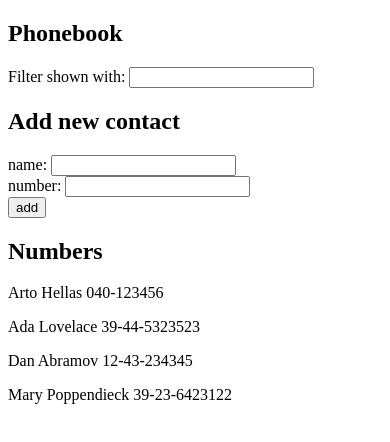
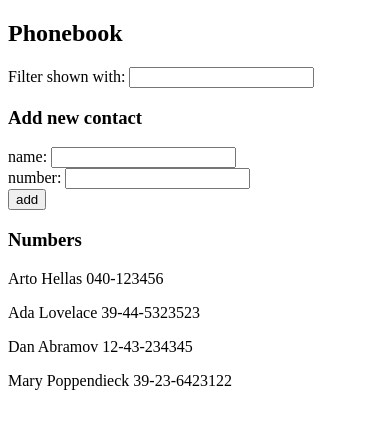
Before and after one commit to BaheYaich/Fullstackopen, a React (Create React App) app in the folder part2/phonebook/: page / in a window 390 px wide. Shown: the top 442 px of the page. Built offline with nearby package versions, Linux system fonts and the light colour scheme.

Commit message:
Exercice 2.10: Phone book Step-5

```diff
--- a/part2/phonebook/src/App.js
+++ b/part2/phonebook/src/App.js
@@ -1,6 +1,20 @@
 import { useState } from 'react'
 
 const Person = ({persons}) => <p>{persons.name} {persons.number}</p>
+const PersonForm = ({functionReference, setNewName, newName, setNewNumber, newNumber}) => {
+  return (
+    <form onSubmit={functionReference}>
+        <div>
+          name: <input name="name" onChange={e => setNewName(e.target.value)} value={newName} />
+        </div>
+        <div>number: <input name="number" onChange={e => setNewNumber(e.target.value)} value={newNumber}/></div>
+        <div>
+          <button type="submit">add</button>
+        </div>
+    </form>
+  )
+}
+const Filter = ({setSearch, search}) => <div>Filter shown with: <input name="searchbar" onChange={e => setSearch(e.target.value)} value={search}/></div>
 
 const App = () => {
   const [persons, setPersons] = useState([
@@ -28,22 +42,14 @@ const App = () => {
   }
 
   return (
-    <div>
+    <>
       <h2>Phonebook</h2>
-      <div>Filter shown with: <input name="searchbar" onChange={e => setSearch(e.target.value)} value={search}/></div>
-      <h2>Add new contact</h2>
-      <form onSubmit={handleNewPerson}>
-        <div>
-          name: <input name="name" onChange={e => setNewName(e.target.value)} value={newName} />
-        </div>
-        <div>number: <input name="number" onChange={e => setNewNumber(e.target.value)} value={newNumber}/></div>
-        <div>
-          <button type="submit">add</button>
-        </div>
-      </form>
-      <h2>Numbers</h2>
+      <Filter setSearch={setSearch} search={search} />
+      <h3>Add new contact</h3>
+      <PersonForm functionReference={handleNewPerson} setNewName={setNewName} newName={newName} setNewNumber={setNewNumber} newNumber={newNumber} />
+      <h3>Numbers</h3>
       {filteredContacts.map(persons => <Person key={persons.name} persons={persons} />)}
-    </div>
+    </>
   )
 }
 
```
